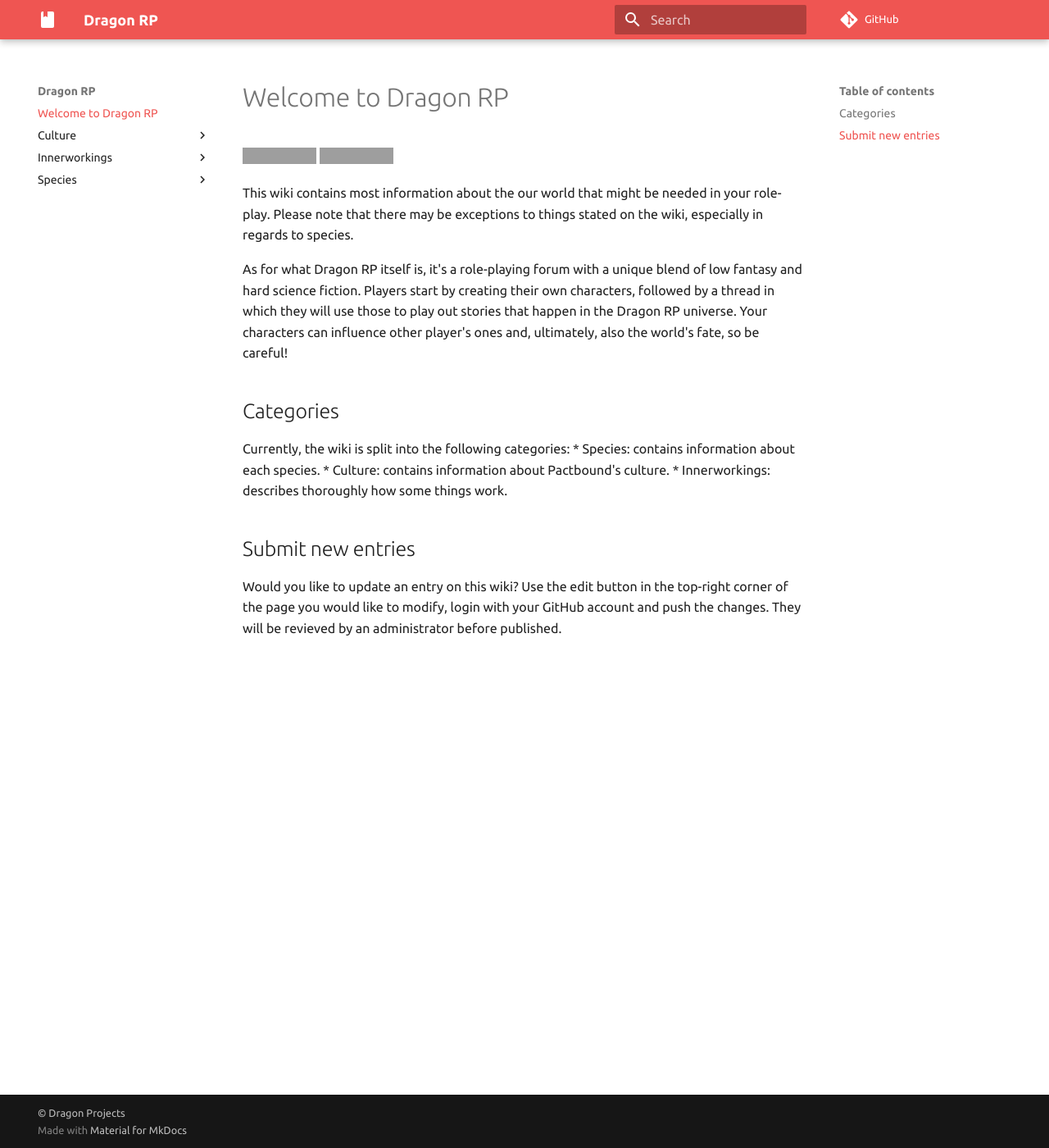
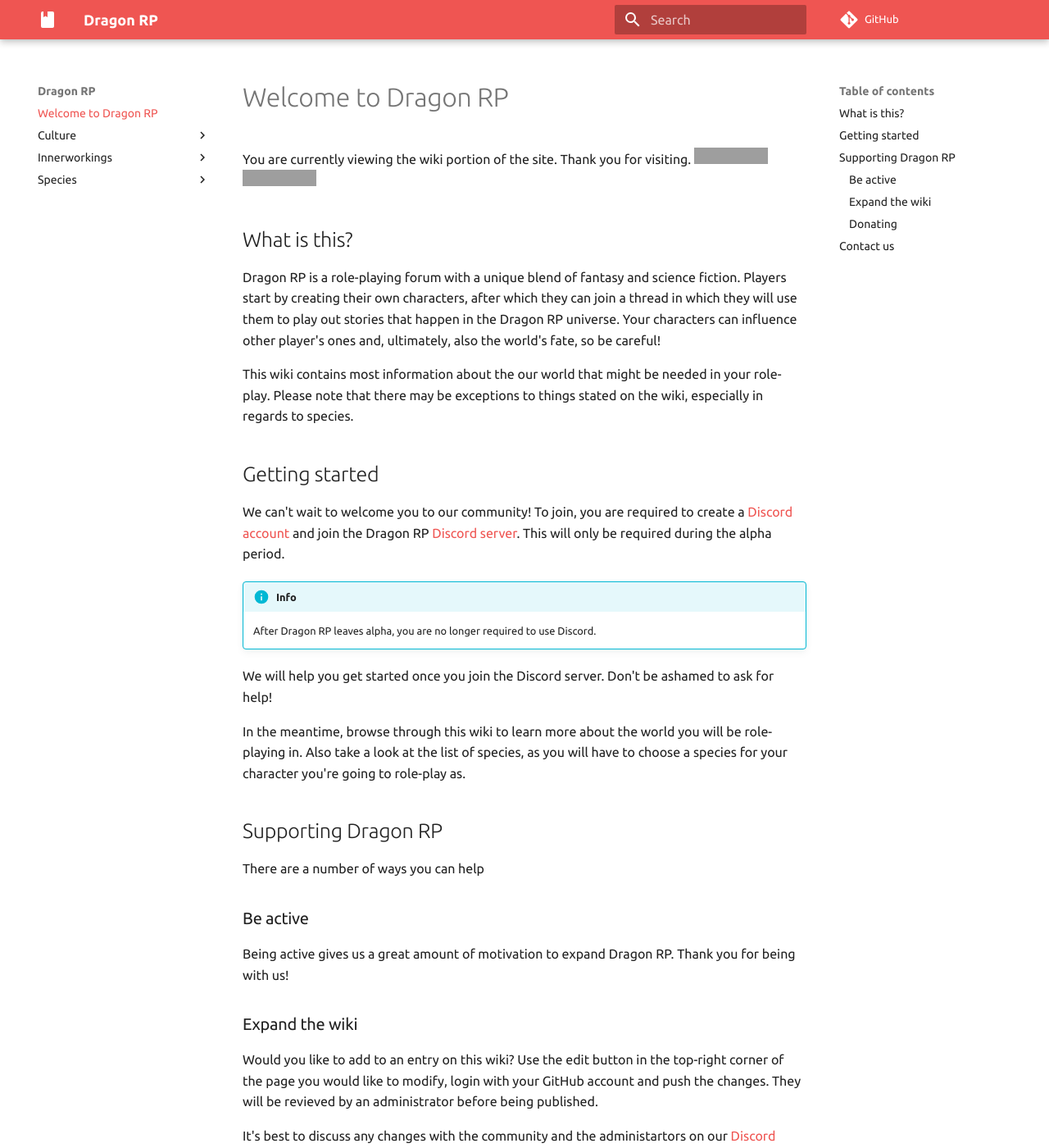
Before and after one commit to dragonprojects/dragonroleplay, an MkDocs documentation site: the page built from docs/index.md, in a window 1280 px wide and 1400 px high. Shown: the whole window at 82% size. Built offline with MkDocs 1.6.1 and Material for MkDocs 9.7.7, drawn with Linux system fonts in a browser that asks for light colours; comment, search, counter and statistics services are not loaded; some of the changed text lies outside the part shown; grey boxes are pictures that could not be loaded.

Commit message:
Update index.md

```diff
--- a/docs/index.md
+++ b/docs/index.md
@@ -1,15 +1,43 @@
 # Welcome to Dragon RP
+You are currently viewing the wiki portion of the site. Thank you for visiting.
 ![Last update badge](https://img.shields.io/github/last-commit/jelle619/dragonrp?label=last%20update&style=for-the-badge) ![Update activity badge](https://img.shields.io/github/commit-activity/m/jelle619/dragonrp?label=Update%20activity&style=for-the-badge)
+
+## What is this?
+Dragon RP is a role-playing forum with a unique blend of fantasy and science fiction. Players start by creating their own characters, after which they can join a thread in which they will use them to play out stories that happen in the Dragon RP universe. Your characters can influence other player's ones and, ultimately, also the world's fate, so be careful!
 
 This wiki contains most information about the our world that might be needed in your role-play. Please note that there may be exceptions to things stated on the wiki, especially in regards to species.
 
-As for what Dragon RP itself is, it's a role-playing forum with a unique blend of low fantasy and hard science fiction. Players start by creating their own characters, followed by a thread in which they will use those to play out stories that happen in the Dragon RP universe. Your characters can influence other player's ones and, ultimately, also the world's fate, so be careful!
+## Getting started
+We can't wait to welcome you to our community! To join, you are required to create a [Discord account](https://discordapp.com/register) and join the Dragon RP [Discord server](https://discord.gg/MJ2HGkT). This will only be required during the alpha period.
 
-## Categories
-Currently, the wiki is split into the following categories:
-  * Species: contains information about each species.
-  * Culture: contains information about Pactbound's culture.
-  * Innerworkings: describes thoroughly how some things work.
+!!! info
+    After Dragon RP leaves alpha, you are no longer required to use Discord.
 
-## Submit new entries
-Would you like to update an entry on this wiki? Use the edit button in the top-right corner of the page you would like to modify, login with your GitHub account and push the changes. They will be revieved by an administrator before published.
+We will help you get started once you join the Discord server. Don't be ashamed to ask for help!
+
+In the meantime, browse through this wiki to learn more about the world you will be role-playing in. Also take a look at the list of species, as you will have to choose a species for your character you're going to role-play as.
+
+## Supporting Dragon RP
+There are a number of ways you can help
+
+### Be active
+Being active gives us a great amount of motivation to expand Dragon RP. Thank you for being with us!
+
+### Expand the wiki
+Would you like to add to an entry on this wiki? Use the edit button in the top-right corner of the page you would like to modify, login with your GitHub account and push the changes. They will be revieved by an administrator before being published.
+
+It's best to discuss any changes with the community and the administartors on our [Discord server](https://discord.gg/MJ2HGkT) before starting!
+
+!!! info
+    By pushing your changes, you give Dragon RP the right to use your text for whatever purpose. We will be allowed to remove or change it in the future.
+
+### Donating
+We currently do not accept financial donations for Dragon RP. Thank you for your interest!
+
+## Contact us
+We can be contacted through several means:
+
+* [Join our Discord server](https://discord.gg/MJ2HGkT)
+* [Use our contact form](https://jellezwie.rs/#contact)
+
+You will usually receive a faster response by contacting us via Discord.
```
